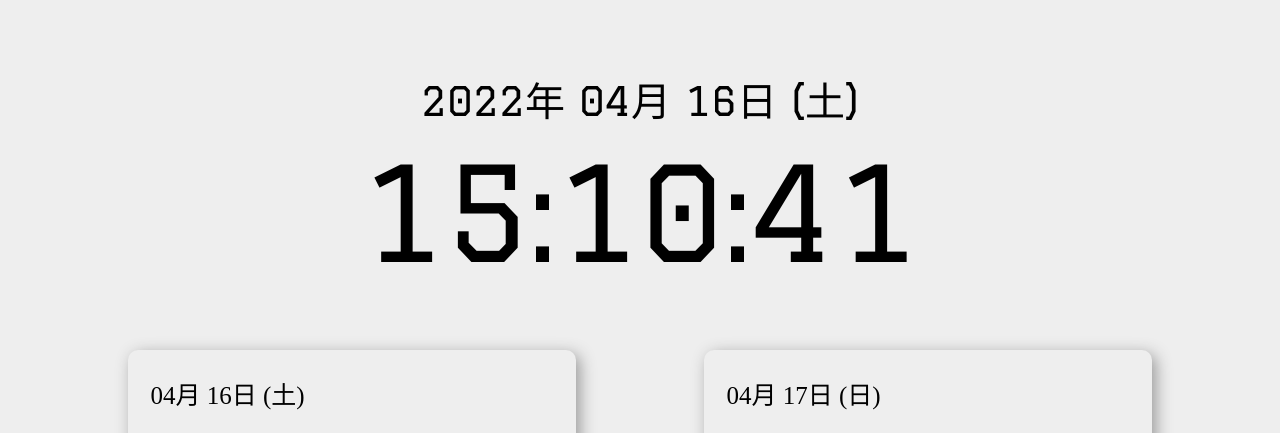
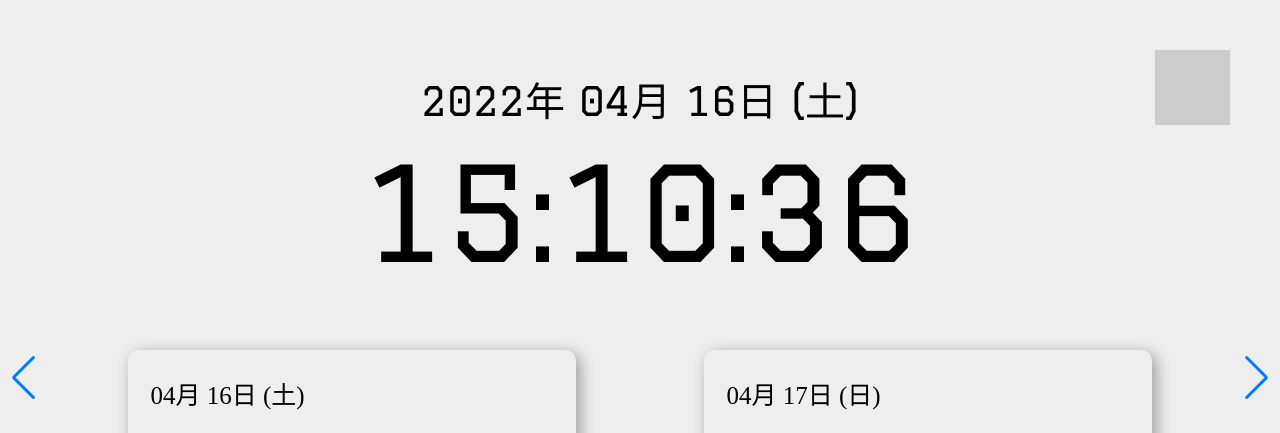
Before and after one commit to sumeshi96/signage, an Electron app: page src/index.html in a window 1280 px wide. Shown: the top 433 px of the page. Drawn offline with nearby package versions, Linux system fonts and the light colour scheme; no server answers.

```diff
--- a/src/index.html
+++ b/src/index.html
@@ -10,10 +10,12 @@
     <script src="http://cdnjs.cloudflare.com/ajax/libs/moment.js/2.8.2/moment.min.js"></script>
     <script src="https://cdnjs.cloudflare.com/ajax/libs/moment.js/2.10.6/locale/ja.js"></script>
     <script src="https://cdnjs.cloudflare.com/ajax/libs/Swiper/6.8.4/swiper-bundle.min.js"></script>
+
 </head>
 
 <body>
-    <div class="swiper">
+    <div id="data-update"></div>
+    <div class=" swiper">
         <div class="swiper-wrapper">
             <div class="swiper-slide">
                 <div class="clock-container">
@@ -82,11 +84,9 @@
                     </table>
                 </div>
             </div>
-
             <div class="swiper-slide">
                 <p class="soon">Comming Soon...</p>
             </div>
-
             <div class="swiper-slide">
                 <p class="soon">Comming Soon...</p>
             </div>
@@ -94,9 +94,11 @@
                 <p class="soon">Comming Soon...</p>
             </div>
         </div>
+        <div class="swiper-pagination"></div>
+        <div class="swiper-button-prev"></div>
+        <div class="swiper-button-next"></div>
     </div>
     <script type="text/javascript" src="renderer.js"></script>
-
 </body>
 
 </html>
--- a/src/renderer.js
+++ b/src/renderer.js
@@ -1,6 +1,23 @@
+//初期化
+function dataReload() {
+    clock();
+    forecast();
+}
+dataReload();
+
+var btn = document.querySelector("#data-update");
+console.log(btn);
+btn.addEventListener('click', dataReload);
+
 //swiper
-
 var Slider = new Swiper('.swiper', {
+    pagination: {
+        el: ".swiper-pagination"
+    },
+    navigation: {
+        nextEl: ".swiper-button-next",
+        prevEl: ".swiper-button-prev"
+    }
 });
 
 //日付取得
@@ -27,7 +44,8 @@
     let app_setting_text = window.myapi.getSetting();
     let weatherObject = JSON.parse(app_setting_text);
 
-    document.getElementById("today-weather").innerHTML = weatherObject['today']['weather'];
+    var todayTelop = weatherObject['today']['weather'];
+    document.getElementById("today-weather").innerHTML = todayTelop;
     document.getElementById("today-high-temp").innerHTML = weatherObject['today']['high_temp'];
     document.getElementById("today-low-temp").innerHTML = weatherObject['today']['low_temp'];
     document.getElementById("today-00-06").innerHTML = weatherObject['today']['every_six_00-06'];
@@ -35,24 +53,89 @@
     document.getElementById("today-12-18").innerHTML = weatherObject['today']['every_six_12-18'];
     document.getElementById("today-18-24").innerHTML = weatherObject['today']['every_six_18-24'];
 
-    document.getElementById("tomorrow-weather").innerHTML = weatherObject['tomorrow']['weather'];
+    var tomorrowTelop = weatherObject['tomorrow']['weather'];
+    document.getElementById("tomorrow-weather").innerHTML = tomorrowTelop;
     document.getElementById("tomorrow-high-temp").innerHTML = weatherObject['tomorrow']['high_temp'];
     document.getElementById("tomorrow-low-temp").innerHTML = weatherObject['tomorrow']['low_temp'];
     document.getElementById("tomorrow-00-06").innerHTML = weatherObject['tomorrow']['every_six_00-06'];
     document.getElementById("tomorrow-06-12").innerHTML = weatherObject['tomorrow']['every_six_06-12'];
     document.getElementById("tomorrow-12-18").innerHTML = weatherObject['tomorrow']['every_six_12-18'];
     document.getElementById("tomorrow-18-24").innerHTML = weatherObject['tomorrow']['every_six_18-24'];
-}
-
-forecast();
-
-function dataUpdate() {
-    clock();
-    forecast();
-}
 
 
-//時刻表
-function bus() {
+    weatherTelop(todayTelop);
+    weatherTelop(tomorrowTelop);
 
+    /*
+    function weatherTelop(telop) {
+        if (telop === todayTelop) {
+            logo = document.getElementById('today-weather-logo');
+        } else if (telop === tomorrowTelop) {
+            logo = document.getElementById('tomorrow-weather-logo');
+        }
+
+        //晴="\u6674",曇="\u66c7",雨="\u96e8",雪="\u96ea"
+        if (telop.match(/^\u6674/)) {
+            //文頭が晴のとき
+            if (telop.match(/\u6674.*\u66c7/)) {
+                //晴→曇
+                logo.src = "img/.svg";
+            } else if (telop.match(/\u6674.*\u96e8/)) {
+                //晴→雨
+                logo.src = "img/.svg";
+            } else if (telop.match(/\u6674.*\u96ea/)) {
+                //晴→雪
+                logo.src = "img/.svg";
+            } else {
+                //晴
+                logo.src = "img/.svg";
+            }
+        } else if (telop.match(/^\u66c7/)) {
+            //文頭が曇のとき
+            if (telop.match(/\u66c7.*\u6674/)) {
+                //曇→晴
+                logo.src = "img/.svg";
+            } else if (telop.match(/\u66c7.*\u96e8/)) {
+                //曇→雨
+                logo.src = "img/.svg";
+            } else if (telop.match(/\u66c7.*\u96ea/)) {
+                //曇→雪
+                logo.src = "img/.svg";
+            } else {
+                //曇
+                logo.src = "img/.svg";
+            }
+        } else if (telop.match(/^\u96e8/)) {
+            //文頭が雨のとき
+            if (telop.match(/\u96e8.*\u6674/)) {
+                //雨→晴
+                logo.src = "img/.svg";
+            } else if (telop.match(/\u96e8.*\u66c7/)) {
+                //雨→曇
+                logo.src = "img/.svg";
+            } else if (telop.match(/\u96e8.*\u96ea/)) {
+                //雨→雪
+                logo.src = "img/.svg";
+            } else {
+                //雨
+                logo.src = "img/.svg";
+            }
+        } else if (telop.match(/^\u96ea/)) {
+            //文頭が雪のとき
+            if (telop.match(/\u96ea.*\u6674/)) {
+                //雪→晴
+                logo.src = "img/.svg";
+            } else if (telop.match(/\u96ea.*\u66c7/)) {
+                //雪→曇
+                logo.src = "img/.svg";
+            } else if (telop.match(/\u96ea.*\u96e8/)) {
+                //雪→雨
+                logo.src = "img/.svg";
+            } else {
+                //雪
+                logo.src = "img/.svg";
+            }
+        }
+    }
+    */
 }
--- a/src/style.css
+++ b/src/style.css
@@ -5,6 +5,10 @@
     margin: 0px;
     height: 100%;
     background-color: #EEEEEE;
+}
+
+html ::-webkit-scrollbar {
+    display: none;
 }
 
 .swiper {
@@ -22,8 +26,32 @@
     height: 800px;
 }
 
-html ::-webkit-scrollbar {
-    display: none;
+.swiper-pagenation {
+    top: initial;
+    left: 50%;
+    transform: translate(-50%, 0px);
+}
+
+.swiper-button-prev {
+    top: 50%;
+    left: 0;
+    transform: translate(0px, -50%);
+}
+
+.swiper-button-next {
+    top: 50%;
+    left: initial;
+    transform: translate(0px, -50%);
+}
+
+#data-update {
+    position: absolute;
+    width: 75px;
+    height: 75px;
+    top: 50px;
+    left: 1155px;
+    background: #CCCCCC;
+    z-index: 10000;
 }
 
 .clock-container {
```
Also changed, not shown: src/forecast.json (+12 -12 lines).
